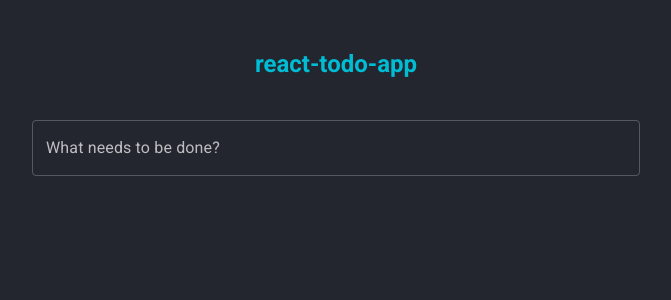
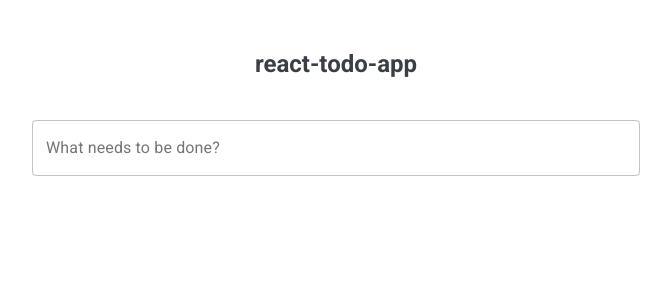
Before and after one commit to ricosandyca/react-todo, a React (Create React App) app: page / in a window 1280 px wide. Shown: the top 300 px of the page, without its empty margins (304-975 px from the left). Built offline with nearby package versions, Linux system fonts and the light colour scheme.

Commit message:
Change app theme

```diff
--- a/src/App.tsx
+++ b/src/App.tsx
@@ -5,26 +5,14 @@ import {
   Switch,
   RouteProps
 } from 'react-router-dom'
-import {
-  createMuiTheme,
-  ThemeProvider
-} from '@material-ui/core'
-import { cyan } from '@material-ui/core/colors'
 
 import {
   main as MainPage,
   about as AboutPage
 } from './pages'
-import { notFound as NotFoundPage } from './pages/exceptions'
+import { notfound as NotFoundPage } from './pages/exceptions'
 
 import './assets/sass/styles.sass'
-
-const theme = createMuiTheme({
-  palette: {
-    type: 'dark',
-    primary: cyan
-  }
-})
 
 const pages: RouteProps[] = [
   {
@@ -40,7 +28,6 @@ const pages: RouteProps[] = [
 
 const App: React.FC = () => {
   return (
-    <ThemeProvider theme={theme}>
     <Router>
         <Switch>
         {
@@ -56,7 +43,6 @@ const App: React.FC = () => {
         <Route component={NotFoundPage}/>
       </Switch>
     </Router>
-    </ThemeProvider>
   )
 }
 
--- a/src/assets/sass/styles.sass
+++ b/src/assets/sass/styles.sass
@@ -1,5 +1,9 @@
 @import 'variables/_'
+@import 'pages/_'
 
 body
-  background: $color-theme
-  color: $color-primary
+  background: $color-light
+  color: $color-dark
+
+.link
+  text-decoration: none
--- a/src/assets/sass/variables/_theme.sass
+++ b/src/assets/sass/variables/_theme.sass
@@ -1,4 +1,4 @@
 // theme
-$color-theme: #23262E
-$color-primary: #00bcd4
-$color-secondary: #528c94
+$color-light:     #FFFFFF
+$color-dark:      #3A3F46
+$color-accent:    #E10050
--- a/src/pages/main.tsx
+++ b/src/pages/main.tsx
@@ -51,6 +51,7 @@ export default class extends React.Component<any, IState> {
                 name='todo'
                 value={input.todo}
                 variant='outlined'
+                color='secondary'
                 label='What needs to be done?'
                 onChange={this.handleInputChange}/>
             </form>
```
Lines whose indentation alone changed are shown as unchanged.
